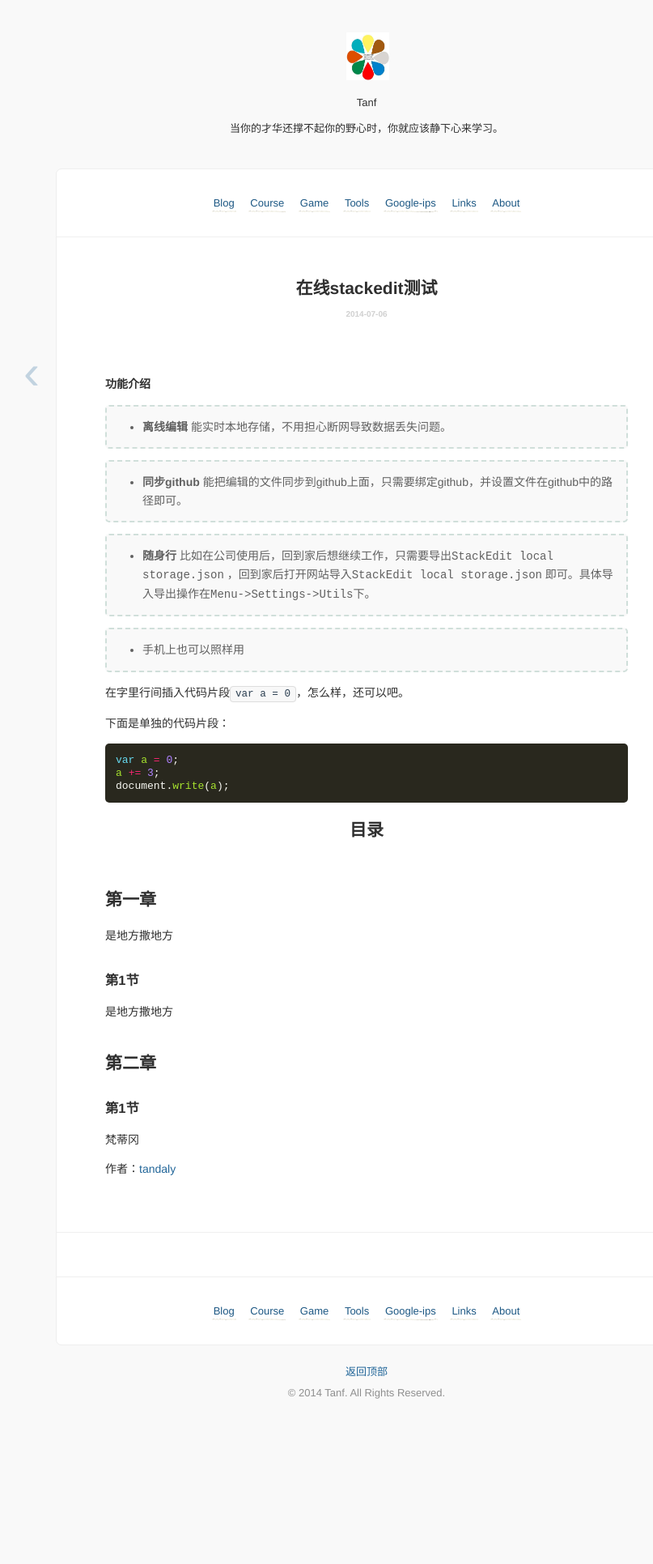
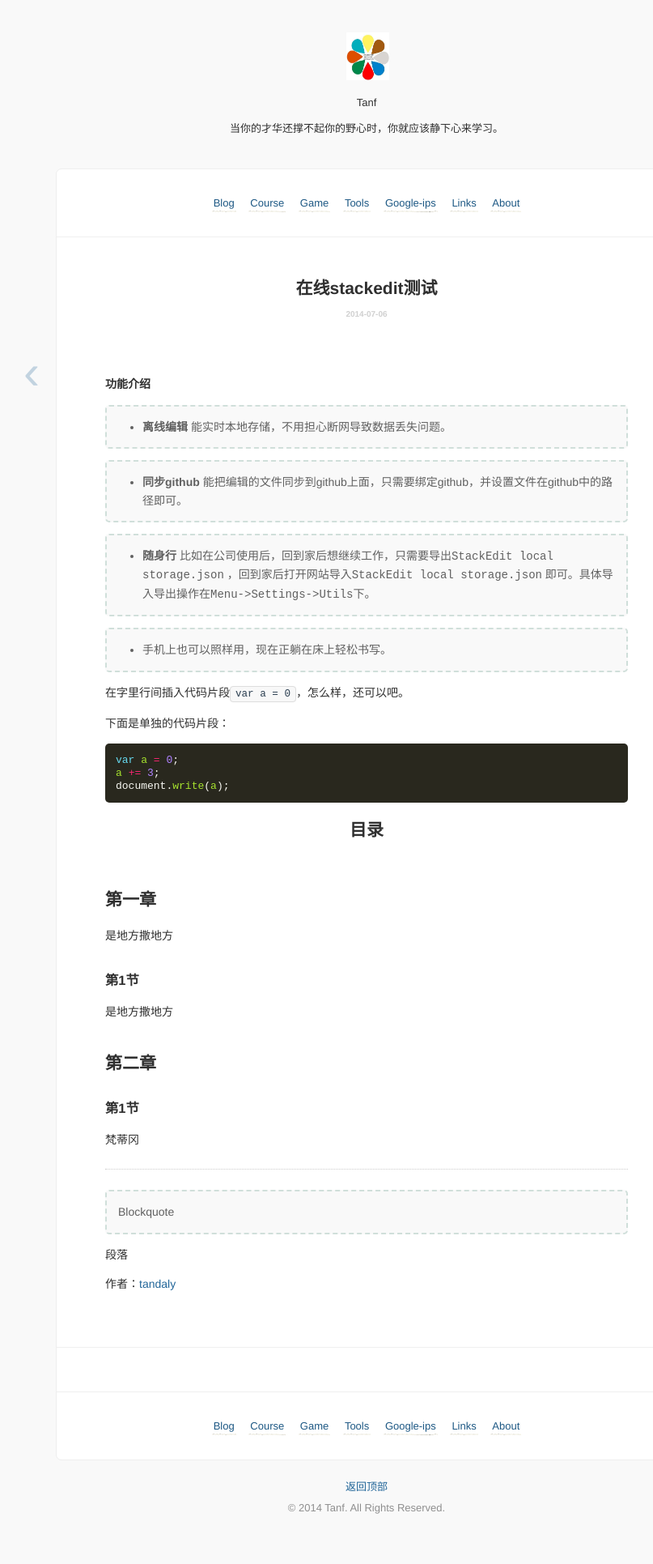
Before and after one commit to tandaly/blog, a Jekyll site: the page built from _posts/2014-07-06-stackedit.md, in a window 1280 px wide. Shown: the whole page at 81% size, without its empty margins (187-994 px from the left). Built offline with Jekyll 4.4.1, drawn with Linux system fonts in a browser that asks for light colours; Markdown is read by kramdown in place of the engine named in the settings; comment, search, counter and statistics services are not loaded; before the commit the page ends 1789 px from its top, so only the background shows below that.

Commit message:
Published with https://stackedit.io/

```diff
--- a/_posts/2014-07-06-stackedit.md
+++ b/_posts/2014-07-06-stackedit.md
@@ -12,7 +12,7 @@ date: 2014-07-6 17:32:10
 
 >- **随身行** 比如在公司使用后，回到家后想继续工作，只需要导出`StackEdit local storage.json` ，回到家后打开网站导入`StackEdit local storage.json` 即可。具体导入导出操作在`Menu->Settings->Utils`下。
 
->- 手机上也可以照样用
+>- 手机上也可以照样用，现在正躺在床上轻松书写。
 
 
 在字里行间插入代码片段`var a = 0`，怎么样，还可以吧。
@@ -47,4 +47,14 @@ document.write(a);
 
 
 
+
+----------
+
+> Blockquote
+
+段落
+
+
+
+
 作者：[tandaly](http://tandaly.github.com)
```
Also changed, not shown: other parts of _posts/2014-07-06-stackedit.md (+1 -1 lines).
